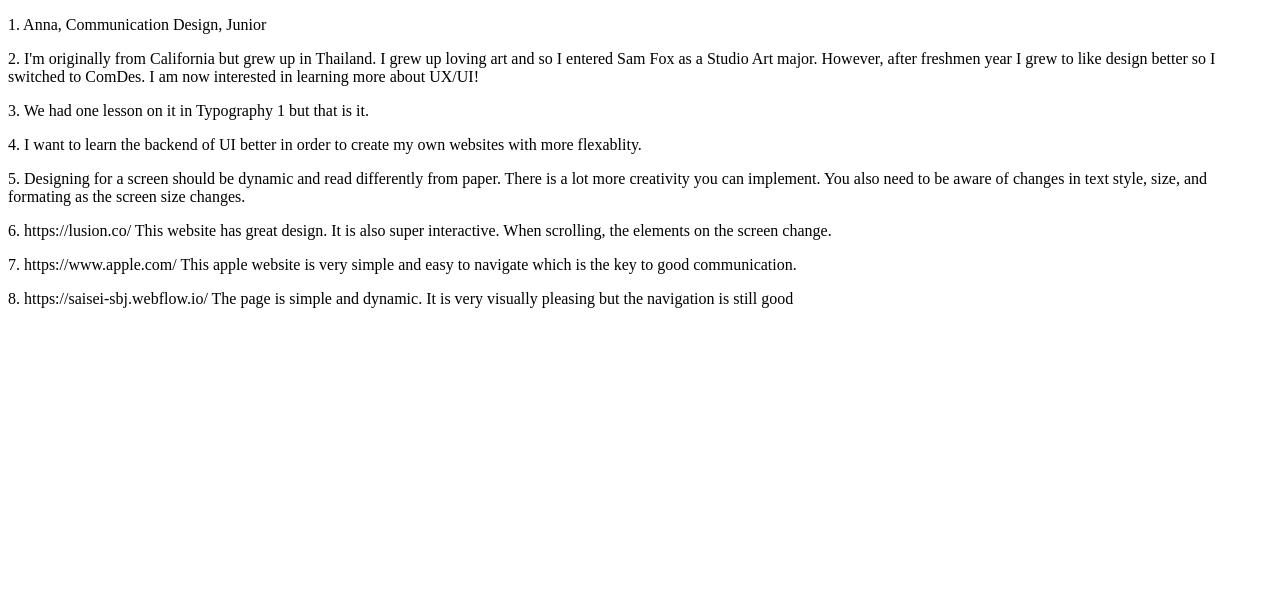
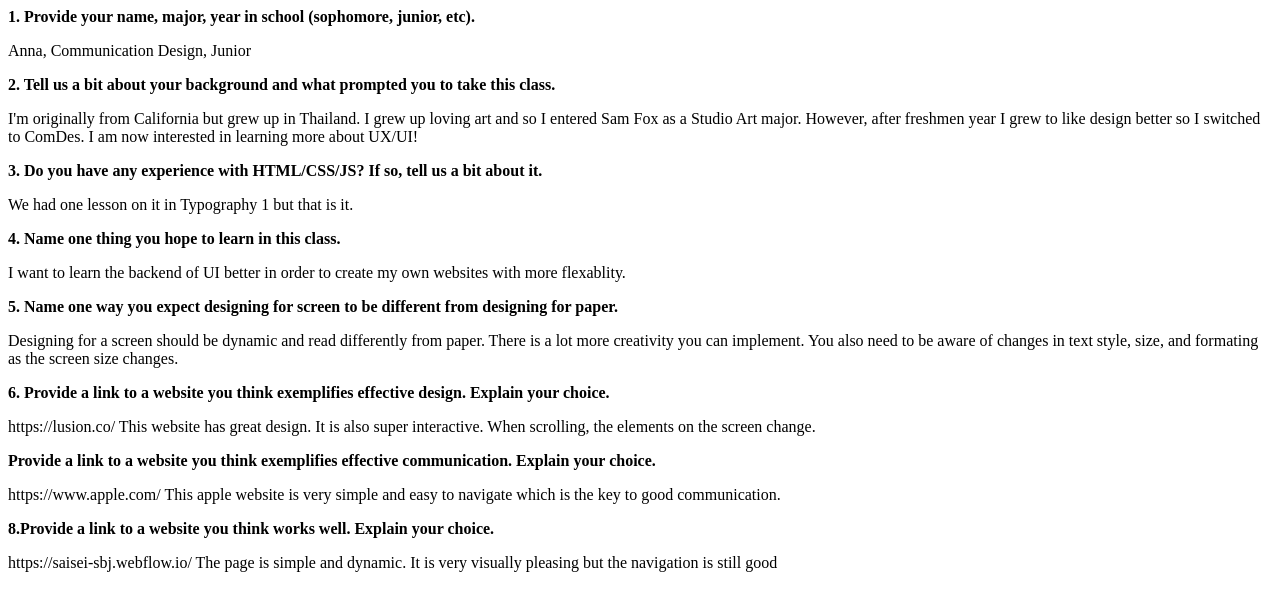
Before and after one commit to annnabang/iffall2025, a plain HTML site: page intro-questions/index.html in a window 1280 px wide. Drawn offline with Linux system fonts and the light colour scheme.

Commit message:
2nd commit of intro questions

```diff
--- a/intro-questions/index.html
+++ b/intro-questions/index.html
@@ -4,17 +4,36 @@
         <title>intro questions</title>
     </head>
     <body>
-        <p>1. Anna, Communication Design, Junior </p>
-        <p>2. I'm originally from California but grew up in Thailand. I grew up loving art and so I entered Sam Fox as a Studio Art major.
+        <b>1. Provide your name, major, year in school (sophomore, junior, etc).</b>
+        <p>Anna, Communication Design, Junior </p>
+                <p> </p>
+
+        <b>2. Tell us a bit about your background and what prompted you to take this class.</b>
+        <p> I'm originally from California but grew up in Thailand. I grew up loving art and so I entered Sam Fox as a Studio Art major.
             However, after freshmen year I grew to like design better so I switched to ComDes. I am now interested in learning more about UX/UI!</p>
-        <p>3. We had one lesson on it in Typography 1 but that is it. </p>
-        <p>4. I want to learn the backend of UI better in order to create my own websites with more flexablity.</p>
-        <p>5. Designing for a screen should be dynamic and read differently from paper. There is a lot more creativity you can implement.
-            You also need to be aware of changes in text style, size, and formating as the screen size changes.
-        </p>
-        <p>6. https://lusion.co/ This website has great design. It is also super interactive. When scrolling, the elements on the screen change.</p>
-        <p>7. https://www.apple.com/ This apple website is very simple and easy to navigate which is the key to good communication. </p>
-        <p>8. https://saisei-sbj.webflow.io/ The page is simple and dynamic. It is very visually pleasing but the navigation is still good</p>
+                <p> </p>
+
+        <b>3. Do you have any experience with HTML/CSS/JS? If so, tell us a bit about it.</b>
+        <p>We had one lesson on it in Typography 1 but that is it. </p>
+                <p> </p>
+
+        <b>4. Name one thing you hope to learn in this class.</b>
+        <p>I want to learn the backend of UI better in order to create my own websites with more flexablity.</p>
+                <p> </p>
+
+        <b>5. Name one way you expect designing for screen to be different from designing for paper.</b>
+        <p>Designing for a screen should be dynamic and read differently from paper. There is a lot more creativity you can implement.
+            You also need to be aware of changes in text style, size, and formating as the screen size changes.</p>
+                <p> </p>
+        <b>6. Provide a link to a website you think exemplifies effective design. Explain your choice.</b>
+        <p>https://lusion.co/ This website has great design. It is also super interactive. When scrolling, the elements on the screen change.</p>
+                <p> </p>
+        <b>Provide a link to a website you think exemplifies effective communication. Explain your choice.</b>
+        <p>https://www.apple.com/ This apple website is very simple and easy to navigate which is the key to good communication. </p>
+                <p> </p>
+
+        <b>8.Provide a link to a website you think works well. Explain your choice.</b>
+        <p>https://saisei-sbj.webflow.io/ The page is simple and dynamic. It is very visually pleasing but the navigation is still good</p>
     </body>
 
 </html>
```
